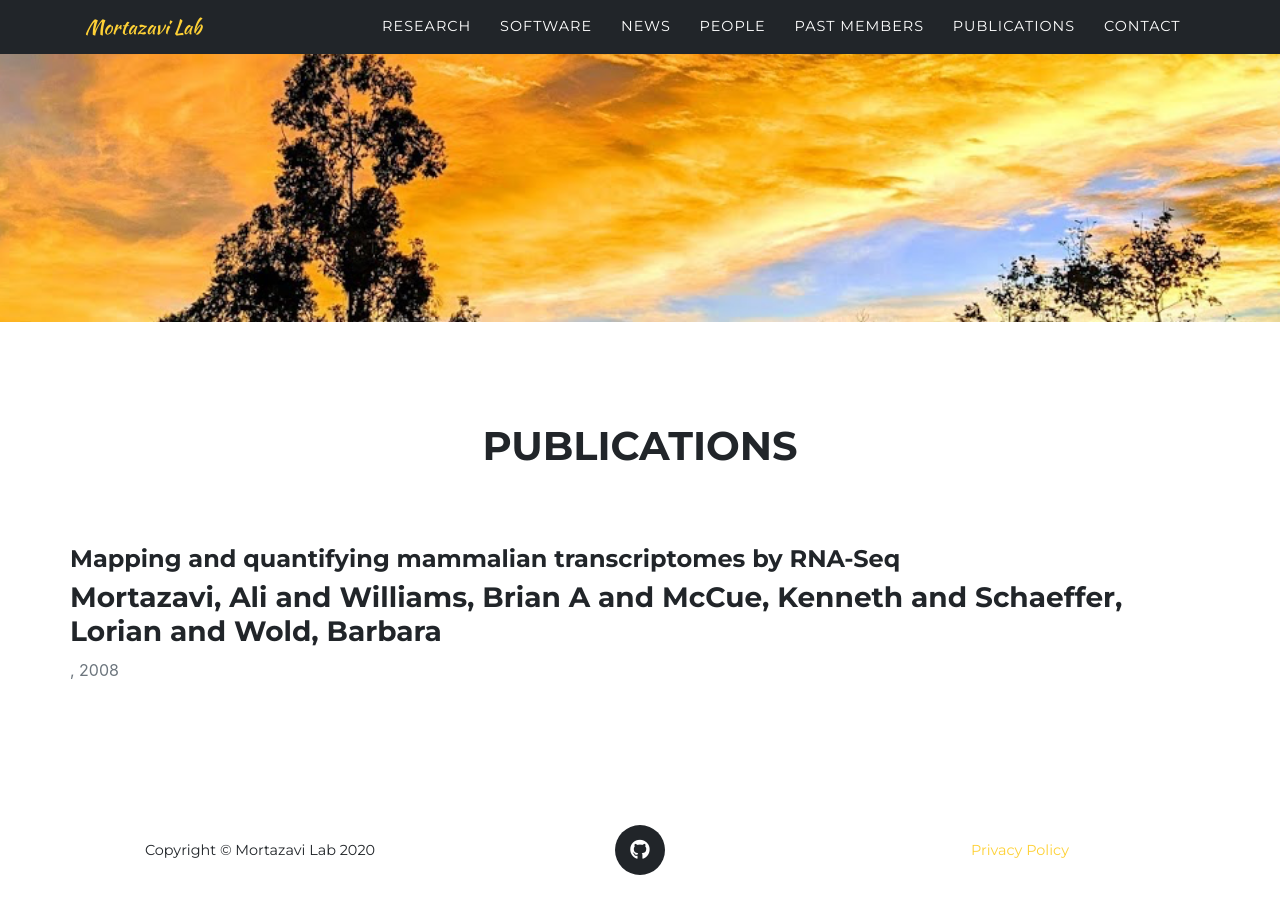
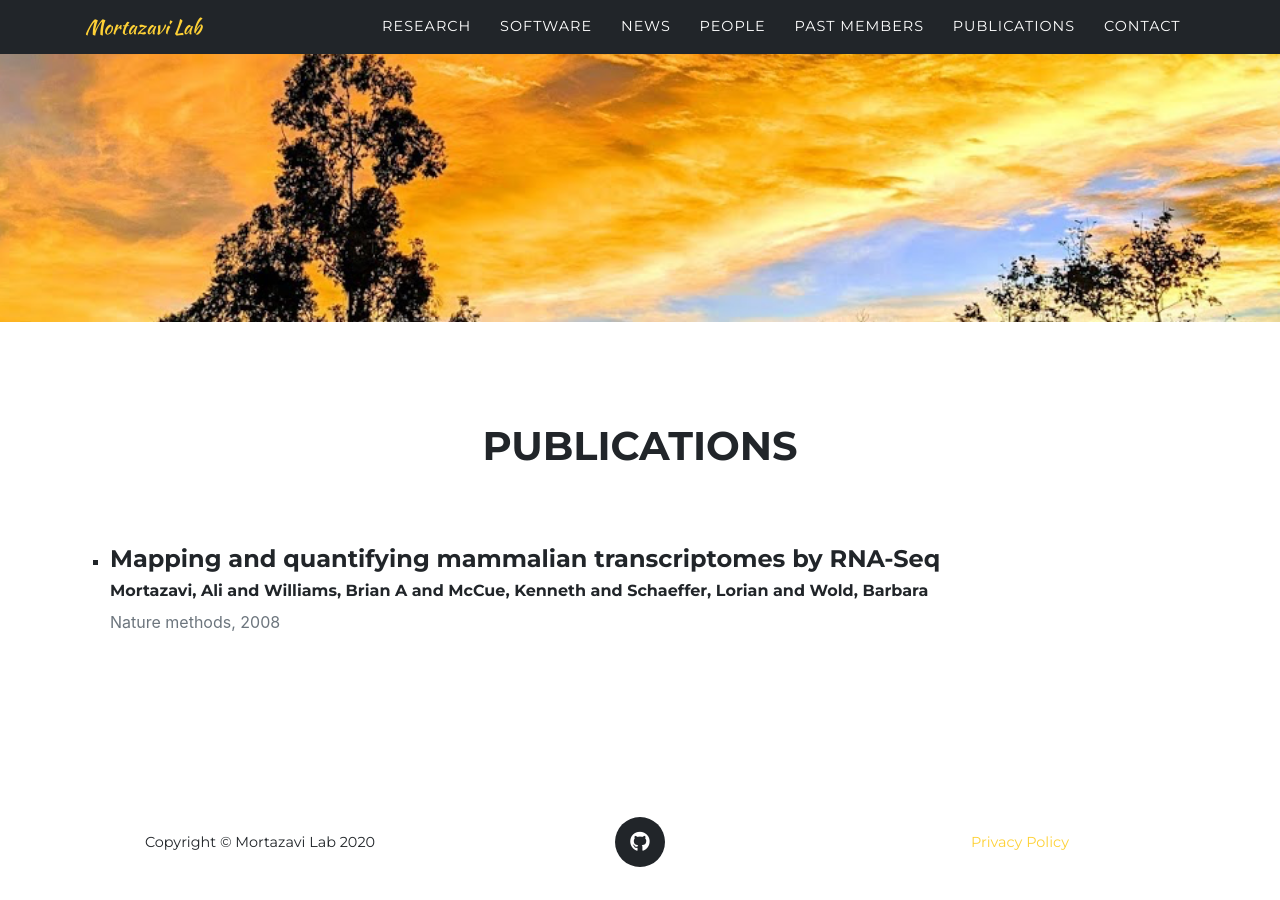
Before and after one commit to mortazavilab/mortazavilab.github.io, a Jekyll site: the page built from publications.md, in a window 1280 px wide and 900 px high, scrolled down 586 px. Built offline with Jekyll 4.4.1, drawn with Linux system fonts in a browser that asks for light colours; some web fonts are replaced.

Commit message:
Update publications.html

```diff
--- a/_includes/publications.html
+++ b/_includes/publications.html
@@ -8,13 +8,18 @@
 	</div>
   </div>
   <div class="row">
-  {% for paper in site.data.sitetext.publications.papers %}
-	  <h4>{{ paper.title }}</h4>
-	  <h3>{{ paper.author}}</h3>
-	  <p class="text-muted">{{ person.journal }}, {{ paper.year }}</p>
-	  <br>
-  {% endfor %}
+	  <ul  type="square" >
+		  {% for paper in site.data.sitetext.publications.papers %}
+		  <li>
+			  <h4>{{ paper.title }}</h4>
+			  <h6>{{ paper.author}}</h6>
+			  <p class="text-muted">{{ paper.journal }}, {{ paper.year }}</p>
+			  <br />
+		  </li>
+		  {% endfor %}
+	  </ul>
   </div>
+
   <div class="row">
 	<div class="col-lg-8 mx-auto text-center">
 	  <div class="large text-muted">{{ site.data.sitetext.past_members.subtext | markdownify }}</div>
```
